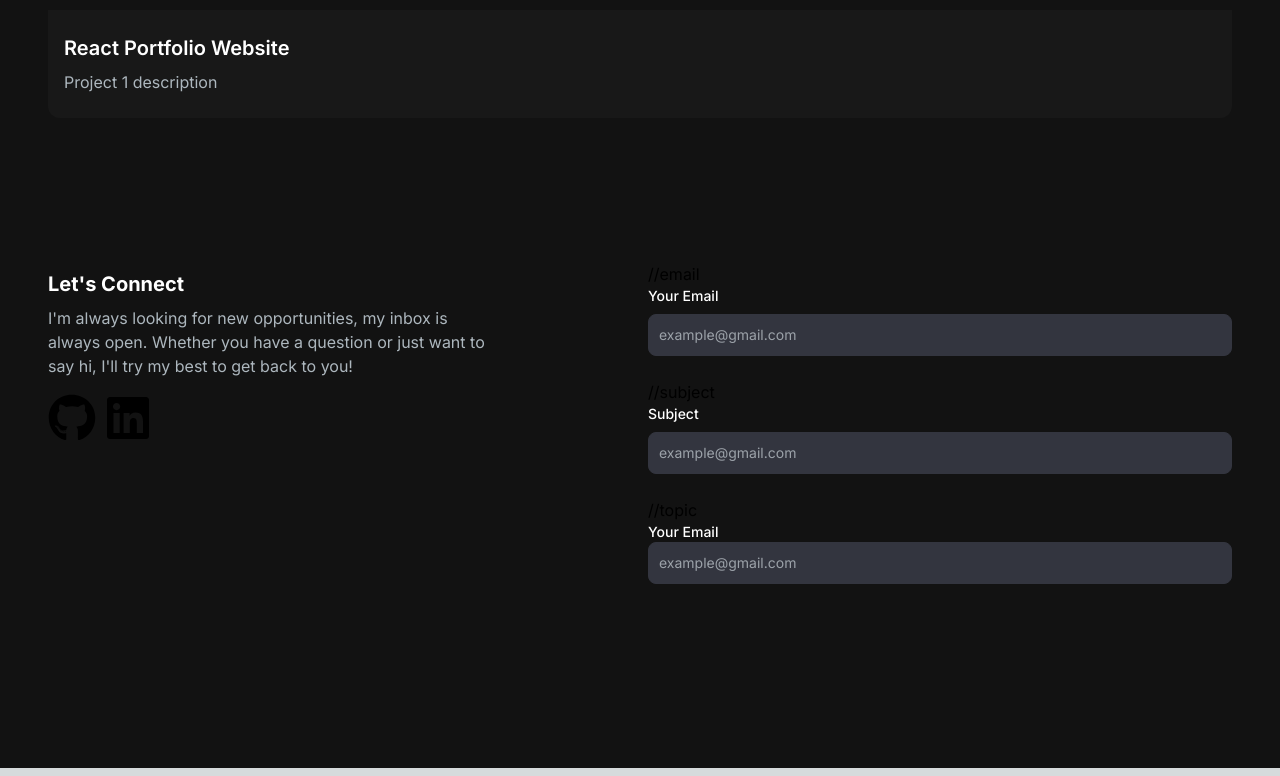
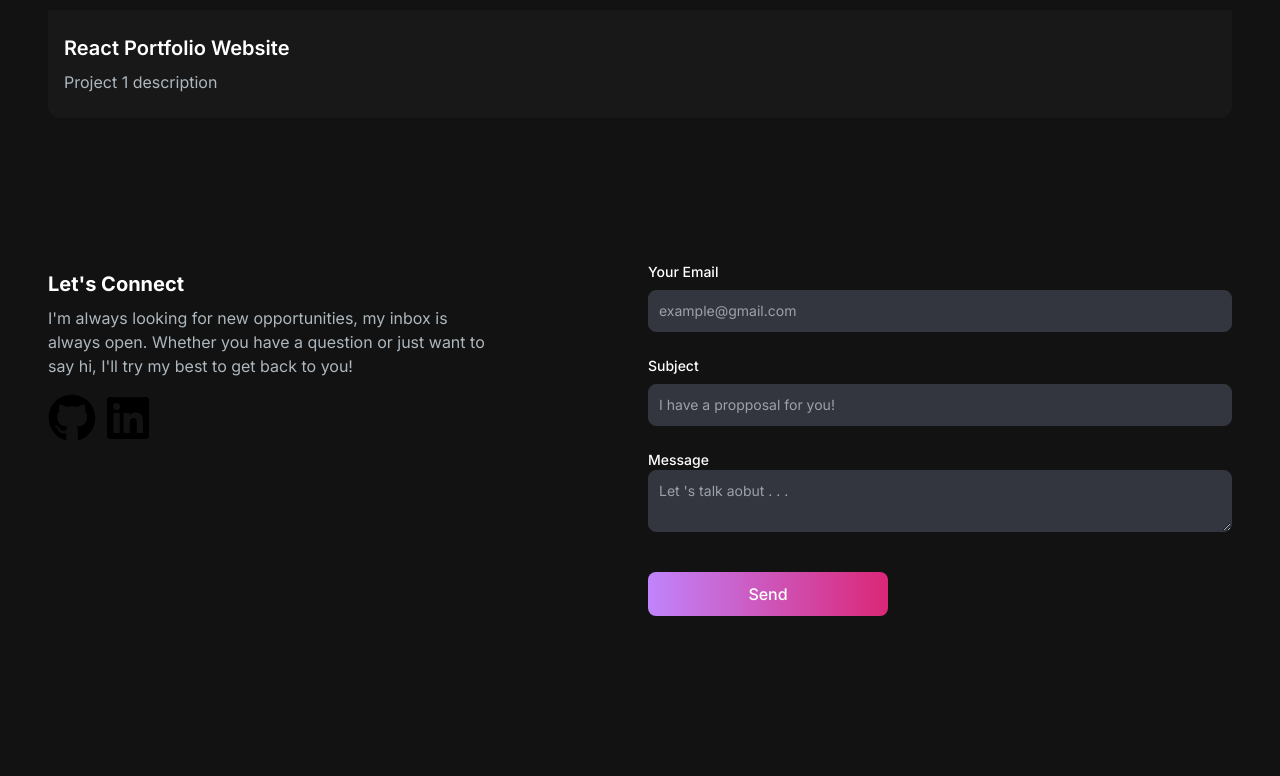
Before and after one commit to GodNoden/portfolio-2-.0, a Next.js app: page / in a window 1280 px wide. Shown: the part 2515-3291 px from the top of the page. Built offline with nearby package versions, Linux system fonts and the light colour scheme.

Commit message:
Refactor EmailSection to improve form structure and add message input

```diff
--- a/src/app/components/EmailSection.jsx
+++ b/src/app/components/EmailSection.jsx
@@ -24,7 +24,7 @@ const EmailSection = () => {
             </div>
             <div>
                 <form className="flex flex-col">
-                    <div className='mb-6'>//email
+                    <div className='mb-6'>
                         <label
                             htmlFor="email"
                             className='text-white block mb-2 text-sm font-medium'>
@@ -38,7 +38,7 @@ const EmailSection = () => {
                             placeholder='example@gmail.com'
                         />
                     </div>
-                    <div className='mb-6'>//subject
+                    <div className='mb-6'>
                         <label
                             htmlFor="subject"
                             className='text-white block mb-2 text-sm font-medium'>
@@ -49,21 +49,29 @@ const EmailSection = () => {
                             id='subject'
                             className='bg-[#33353F] border border-[#33353F] placeholder-[#9CA2A9] text-gray-100 text-sm rounded-lg block w-full p-2.5'
                             required
-                            placeholder='example@gmail.com'
+                            placeholder='I have a propposal for you!'
                         />
                     </div>
-                    <div className='mb-6'>//topic
-                        <label htmlFor="email" className='text-white block text-sm font-medium'>
-                            Your Email
+                    <div className='mb-6'>
+                        <label
+                            htmlFor="message"
+                            className='text-white block text-sm font-medium'>
+                            Message
                         </label>
-                        <input
-                            type="email"
+                        <textarea
+                            name="message"
                             id='email'
                             className='bg-[#33353F] border border-[#33353F] placeholder-[#9CA2A9] text-gray-100 text-sm rounded-lg block w-full p-2.5'
                             required
-                            placeholder='example@gmail.com'
+                            placeholder="Let 's talk aobut . . ."
                         />
+
                     </div>
+                    <button
+                        type='submit'
+                        className='bg-gradient-to-r from-purple-400 to-pink-600 text-white font-medium rounded-lg py-2.5 mt-4 w-60'                    >
+                        Send
+                    </button>
                 </form>
             </div>
         </section>
```
